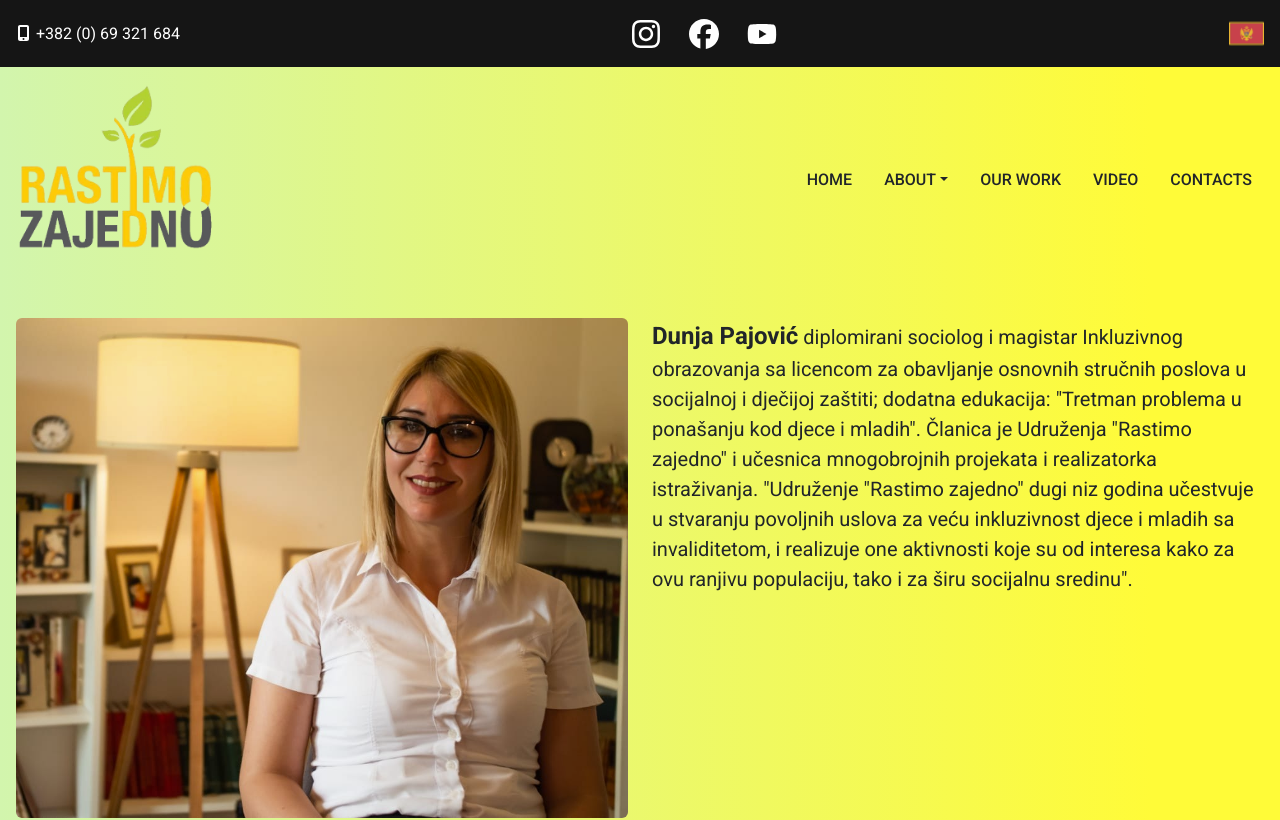
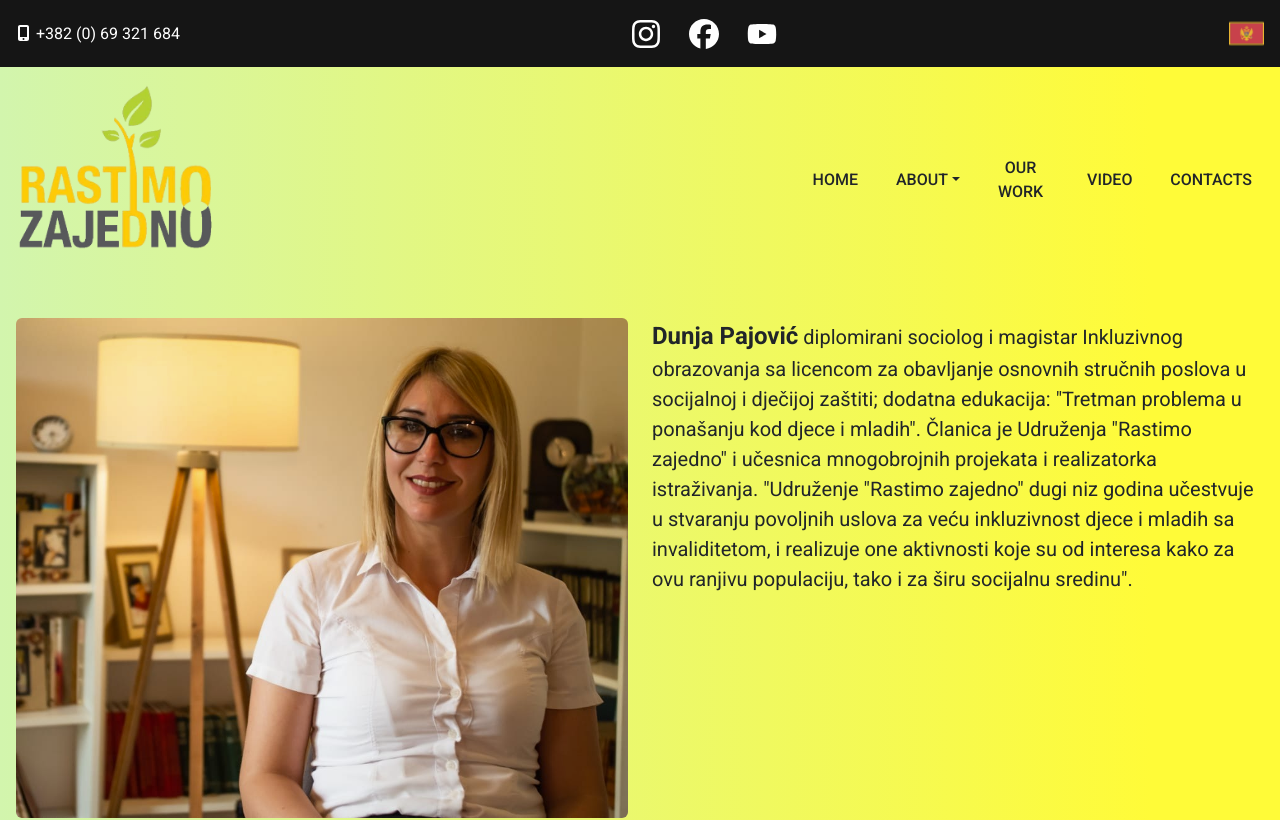
Before and after one commit to Blackk88/RastimoZajedno, a React (Vite) app: page /our-team in a window 1280 px wide. Shown: the top 820 px of the page. Built offline with nearby package versions, Linux system fonts and the light colour scheme.

Commit message:
fix styling

```diff
--- a/src/Pages/RootLayout/Header.tsx
+++ b/src/Pages/RootLayout/Header.tsx
@@ -42,9 +42,9 @@ function Header() {
           <NavLink to="/" className="navbar__link">
             {t('navbar.home')}
           </NavLink>
-          <div className="dropdown">
+          <div className="dropdown text-center">
             <button
-              className="navbar__link dropdown-toggle"
+              className="navbar__link dropdown-toggle w-full"
               role="button"
               data-bs-toggle="dropdown"
               aria-expanded="false"
--- a/src/styles/_header.scss
+++ b/src/styles/_header.scss
@@ -216,6 +216,7 @@ $color: #b3e5fc;
     font-size: inherit;
     text-align: center;
     font-weight: 500;
+    width: 100%;
 
     &:hover {
       background-color: #f7cc0e;
```
